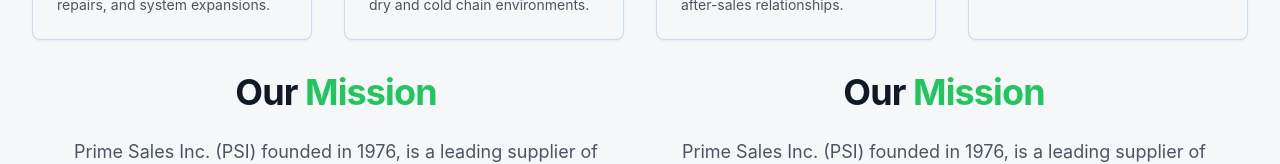
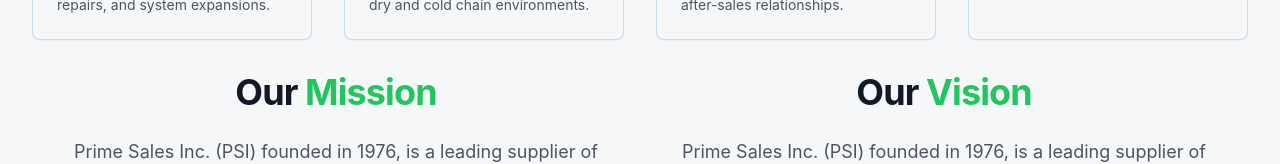
Before and after one commit to Allen-pogi/asset-monitoring-client, a React (Create React App) app: page /main in a window 1280 px wide. Shown: the part 1090-1254 px from the top of the page. Built offline with nearby package versions, Linux system fonts and the light colour scheme.

Commit message:
Update HomePage.jsx

```diff
--- a/src/website pages/HomePage.jsx
+++ b/src/website pages/HomePage.jsx
@@ -297,7 +297,7 @@
                 All about <span className="text-green-500">Prime Sales</span>
               </h2> */}
                 <p className="mt-8 text-3xl font-bold tracking-tight text-gray-900 dark:text-white sm:text-4xl">
-                  Our <span className="text-green-500">Mission</span>
+                  Our <span className="text-green-500">Vision</span>
                 </p>
                 <p className="mt-6 text-lg leading-8 text-gray-600 dark:text-gray-400">
                   Prime Sales Inc. (PSI) founded in 1976, is a leading supplier
```
